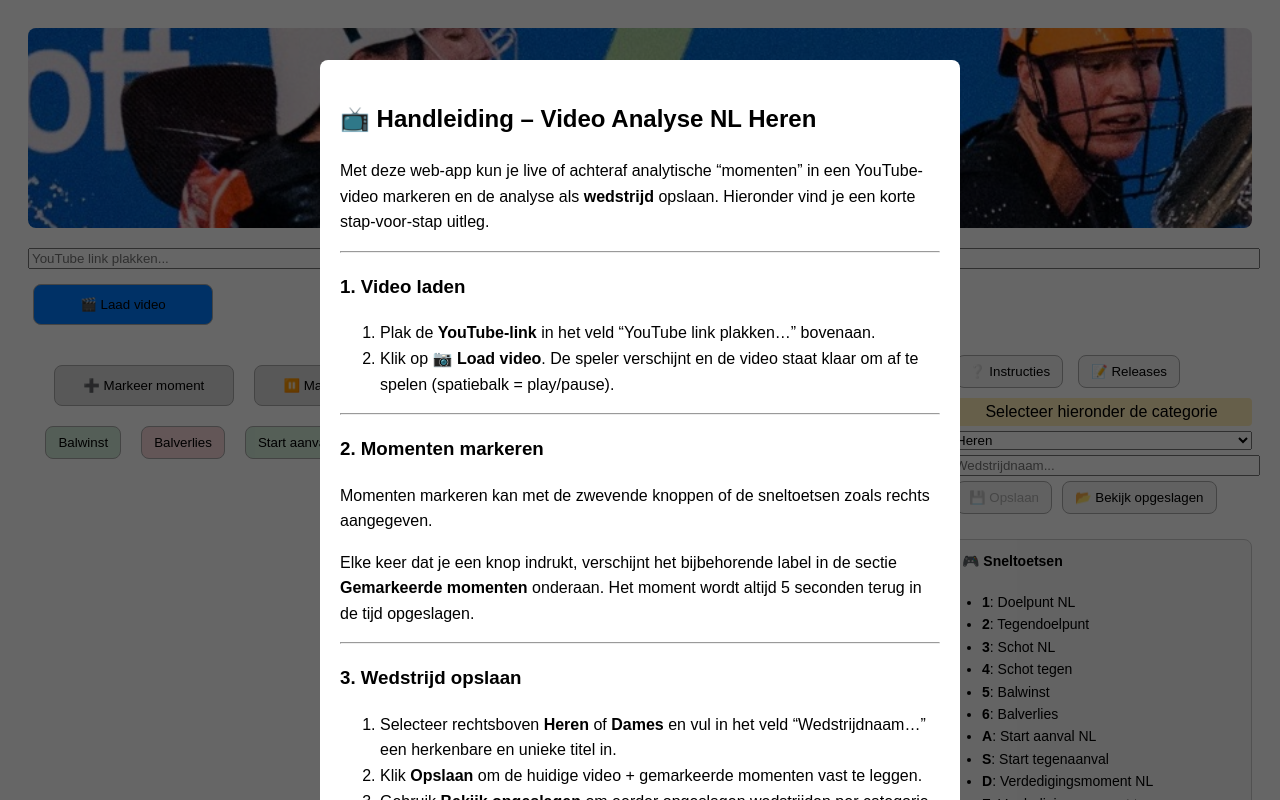
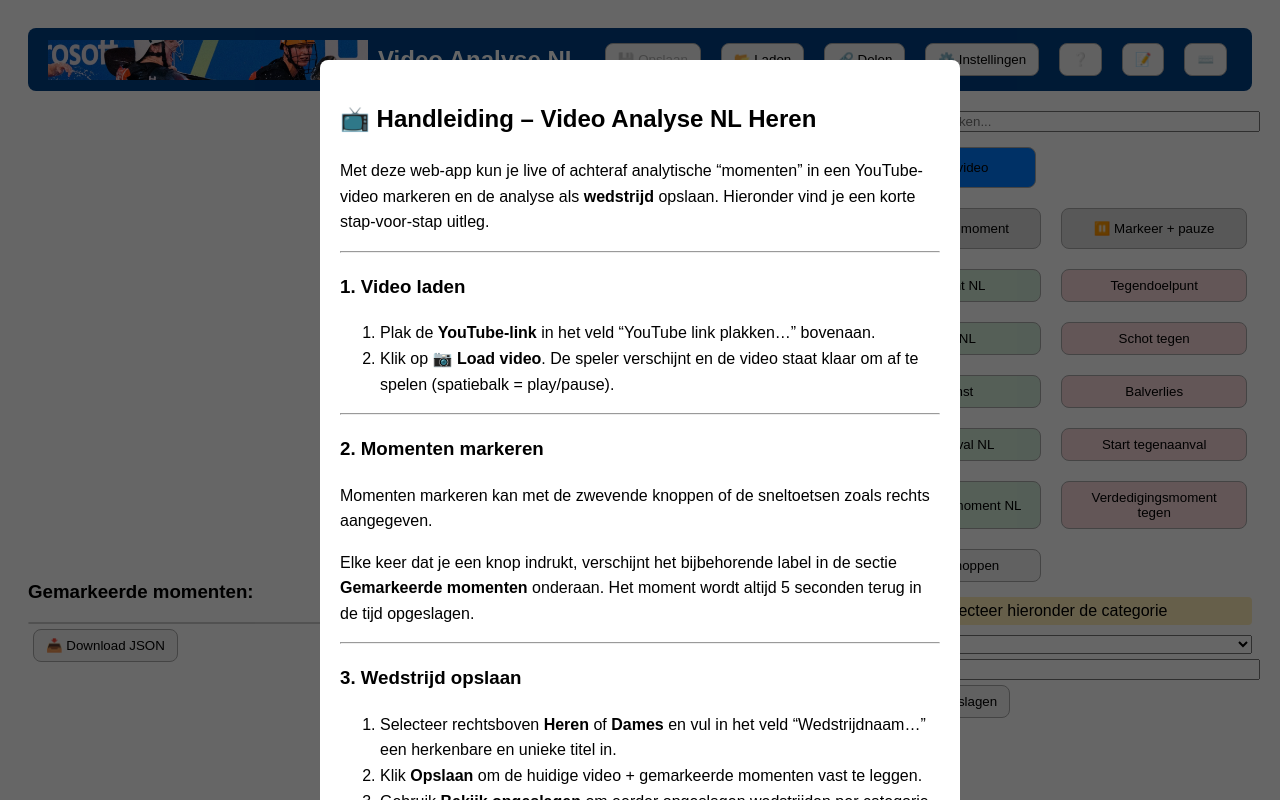
Before and after one commit to Sytsevdz/Video-Analyse-App, a React (Vite) app: page / in a window 1280 px wide. Shown: the top 800 px of the page. Built offline with nearby package versions, Linux system fonts and the light colour scheme.

Commit message:
Refactor layout with grid control pane

```diff
--- a/src/main.jsx
+++ b/src/main.jsx
@@ -194,6 +194,7 @@ const App = () => {
   const [savedMatches, setSavedMatches] = React.useState([]);
   const [showInstructions, setShowInstructions] = React.useState(false);
   const [showReleases, setShowReleases] = React.useState(false);
+  const [showShortcuts, setShowShortcuts] = React.useState(false);
   const [table, setTable] = React.useState("matches_heren");
   const [deleteMatchName, setDeleteMatchName] = React.useState(null);
   const [deleteReason, setDeleteReason] = React.useState("");
@@ -403,7 +404,7 @@ const App = () => {
   });
 
   const renderFloatingButtons = () => (
-    <>
+    <div style={{ display: "grid", gridTemplateColumns: "repeat(2, 1fr)", gap: "10px" }}>
       <button onClick={() => markMoment("")} style={buttonStyle("#ddd", true)}>➕ Markeer moment</button>
       <button onClick={() => markMoment("", true)} style={buttonStyle("#ddd", true)}>⏸️ Markeer + pauze</button>
       {showExtraButtons ? (
@@ -423,7 +424,7 @@ const App = () => {
       ) : (
         <button onClick={() => setShowExtraButtons(true)} style={buttonStyle()}>Toon knoppen</button>
       )}
-    </>
+    </div>
   );
 
   const renderLegend = () => (
@@ -454,6 +455,40 @@ const App = () => {
     </div>
   );
 
+  const ShortcutsModal = ({ onClose }) => (
+    <div
+      style={{
+        position: "fixed",
+        top: 0,
+        left: 0,
+        right: 0,
+        bottom: 0,
+        background: "rgba(0,0,0,0.6)",
+        zIndex: 1000,
+        overflowY: "auto",
+        padding: 20,
+      }}
+    >
+      <div
+        style={{
+          background: "#fff",
+          padding: 20,
+          borderRadius: 8,
+          maxWidth: 400,
+          margin: "40px auto",
+        }}
+      >
+        {renderLegend()}
+        <button
+          onClick={onClose}
+          style={{ marginTop: 20, padding: "8px 12px", borderRadius: 6, cursor: "pointer" }}
+        >
+          Sluiten
+        </button>
+      </div>
+    </div>
+  );
+
   return (
     <div style={{ fontFamily: "sans-serif", padding: 20 }}>
       {showInstructions && (
@@ -462,53 +497,41 @@ const App = () => {
       {showReleases && (
         <ReleaseModal onClose={() => setShowReleases(false)} />
       )}
+      {showShortcuts && (
+        <ShortcutsModal onClose={() => setShowShortcuts(false)} />
+      )}
+
       <div
         style={{
-          backgroundImage:
-            "url('/canoe_polo_banner_8x1.png')",
-          backgroundSize: "cover",
-          backgroundPosition: "center",
-          height: "200px",
-          borderRadius: "8px",
           display: "flex",
+          justifyContent: "space-between",
           alignItems: "center",
-          justifyContent: "center",
+          background: "#004085",
           color: "#fff",
+          padding: "10px 20px",
+          borderRadius: 8,
           marginBottom: 20,
         }}
       >
-        <h1
-          style={{
-            background: "rgba(0,0,0,0.5)",
-            padding: "10px 20px",
-            borderRadius: "8px",
-            margin: 0,
-          }}
-        >
-          Video Analyse NL
-        </h1>
+        <div style={{ display: "flex", alignItems: "center", gap: "10px" }}>
+          <img src="/canoe_polo_banner_8x1.png" alt="Logo" style={{ height: 40 }} />
+          <h1 style={{ margin: 0, fontSize: "24px" }}>Video Analyse NL</h1>
+        </div>
+        <div style={{ display: "flex", gap: "10px", alignItems: "center" }}>
+          <button onClick={saveMatch} disabled={!matchName} style={buttonStyle()}>💾 Opslaan</button>
+          <button onClick={loadMatches} style={buttonStyle()}>📂 Laden</button>
+          <button onClick={download} style={buttonStyle()}>🔗 Delen</button>
+          <button onClick={() => alert('Instellingen komen hier')} style={buttonStyle()}>⚙️ Instellingen</button>
+          <button onClick={() => setShowInstructions(true)} style={buttonStyle()}>❔</button>
+          <button onClick={() => setShowReleases(true)} style={buttonStyle()}>📝</button>
+          <button onClick={() => setShowShortcuts(true)} style={buttonStyle()}>⌨️</button>
+        </div>
       </div>
-      <input type="text" placeholder="YouTube link plakken..." value={videoId} onChange={(e) => setVideoId(e.target.value)} style={{ width: "100%", marginBottom: 10 }} />
-      <button onClick={() => handleVideoLoad()} style={buttonStyle("#007bff", true)}>🎬 Laad video</button>
 
-      <div style={{ display: "flex", alignItems: "flex-start", gap: "20px", marginTop: 20 }}>
-        <div style={{ flex: 3 }}>
+      <div style={{ display: "grid", gridTemplateColumns: "2fr 1fr", gap: "20px" }}>
+        <div>
           <div style={{ position: "relative", paddingTop: "56.25%" }}>
             <div id="player-container" style={{ position: "absolute", top: 0, left: 0, width: "100%", height: "100%" }}></div>
-            <div style={{
-              position: "absolute",
-              top: "10px",
-              left: "10px",
-              right: "10px",
-              display: "flex",
-              flexWrap: "wrap",
-              gap: "10px",
-              zIndex: 2,
-              justifyContent: "center",
-              pointerEvents: "auto"
-            }}>
-              {renderFloatingButtons()}
-            </div>
           </div>
 
           <h3>Gemarkeerde momenten:</h3>
@@ -533,16 +556,11 @@ const App = () => {
           <button onClick={download} style={buttonStyle()}>📥 Download JSON</button>
         </div>
 
-        <div style={{ flex: 1 }}>
-          <div style={{ display: "flex", gap: "5px", marginBottom: "5px" }}>
-            <button onClick={() => setShowInstructions(true)} style={buttonStyle()}>
-              ❔ Instructies
-            </button>
-            <button onClick={() => setShowReleases(true)} style={buttonStyle()}>
-              📝 Releases
-            </button>
-          </div>
-          <div style={{ background: "#ffeeba", padding: "5px", borderRadius: "4px", marginBottom: "5px", textAlign: "center" }}>
+        <div>
+          <input type="text" placeholder="YouTube link plakken..." value={videoId} onChange={(e) => setVideoId(e.target.value)} style={{ width: "100%", marginBottom: 10 }} />
+          <button onClick={() => handleVideoLoad()} style={buttonStyle("#007bff", true)}>🎬 Laad video</button>
+          <div style={{ marginTop: 10 }}>{renderFloatingButtons()}</div>
+          <div style={{ background: "#ffeeba", padding: "5px", borderRadius: "4px", margin: "10px 0", textAlign: "center" }}>
             Selecteer hieronder de categorie
           </div>
           <select value={table} onChange={(e) => setTable(e.target.value)} style={{ width: "100%", marginBottom: 5 }}>
@@ -551,7 +569,6 @@ const App = () => {
             ))}
           </select>
           <input type="text" placeholder="Wedstrijdnaam..." value={matchName} onChange={(e) => setMatchName(e.target.value)} style={{ width: "100%" }} />
-          <button onClick={saveMatch} disabled={!matchName} style={buttonStyle()}>💾 Opslaan</button>
           <button onClick={loadMatches} style={buttonStyle()}>📂 Bekijk opgeslagen</button>
           {savedMatches.length > 0 && (
             <ul>
@@ -564,9 +581,6 @@ const App = () => {
               ))}
             </ul>
           )}
-          <div style={{ marginTop: "20px" }}>
-            {renderLegend()}
-          </div>
         </div>
       </div>
       {deleteMatchName && (
```
